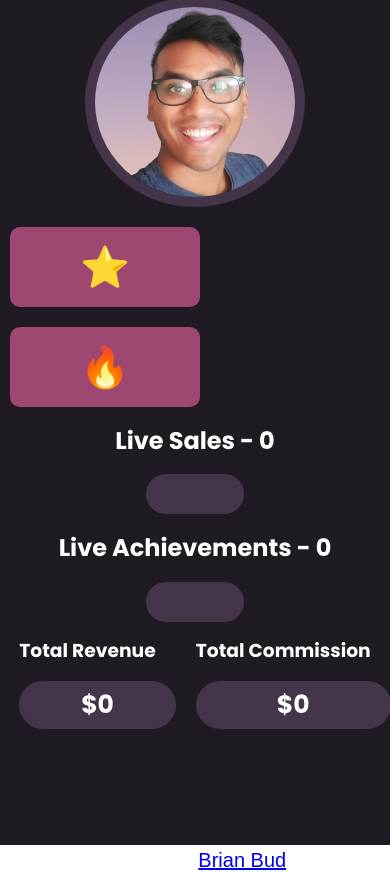
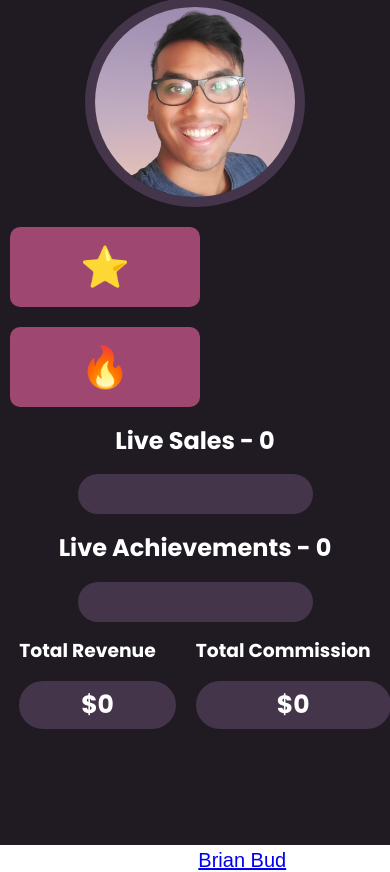
Before and after one commit to brianbud/salesboard, a website built with Vite: page index.html in a window 390 px wide. Shown: the part 83-955 px from the top of the page. Built offline with nearby package versions, Linux system fonts and the light colour scheme.

Commit message:
height responsive for multiple rows of el

```diff
--- a/index.css
+++ b/index.css
@@ -50,11 +50,11 @@ button:hover {
 }
 
 .counter {
-    min-height: 20px;
-    min-width: 20%;
-    padding: 10px;
+    min-width: 50%;
+    padding: 20px;
     background-color: #44354A;
     border-radius: 50px;
+    margin: 0 40px;
 }
 
 .financials {
```
